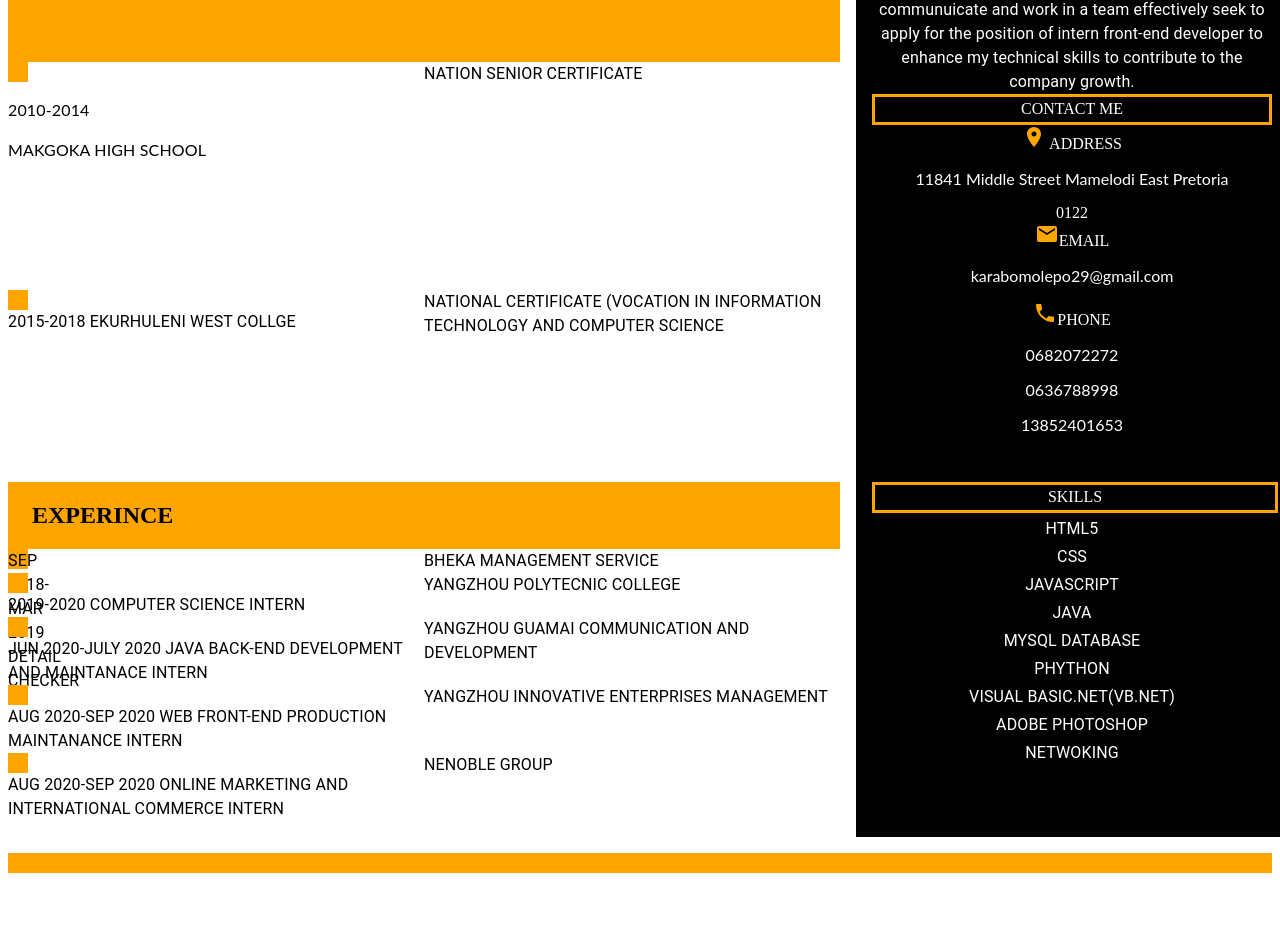
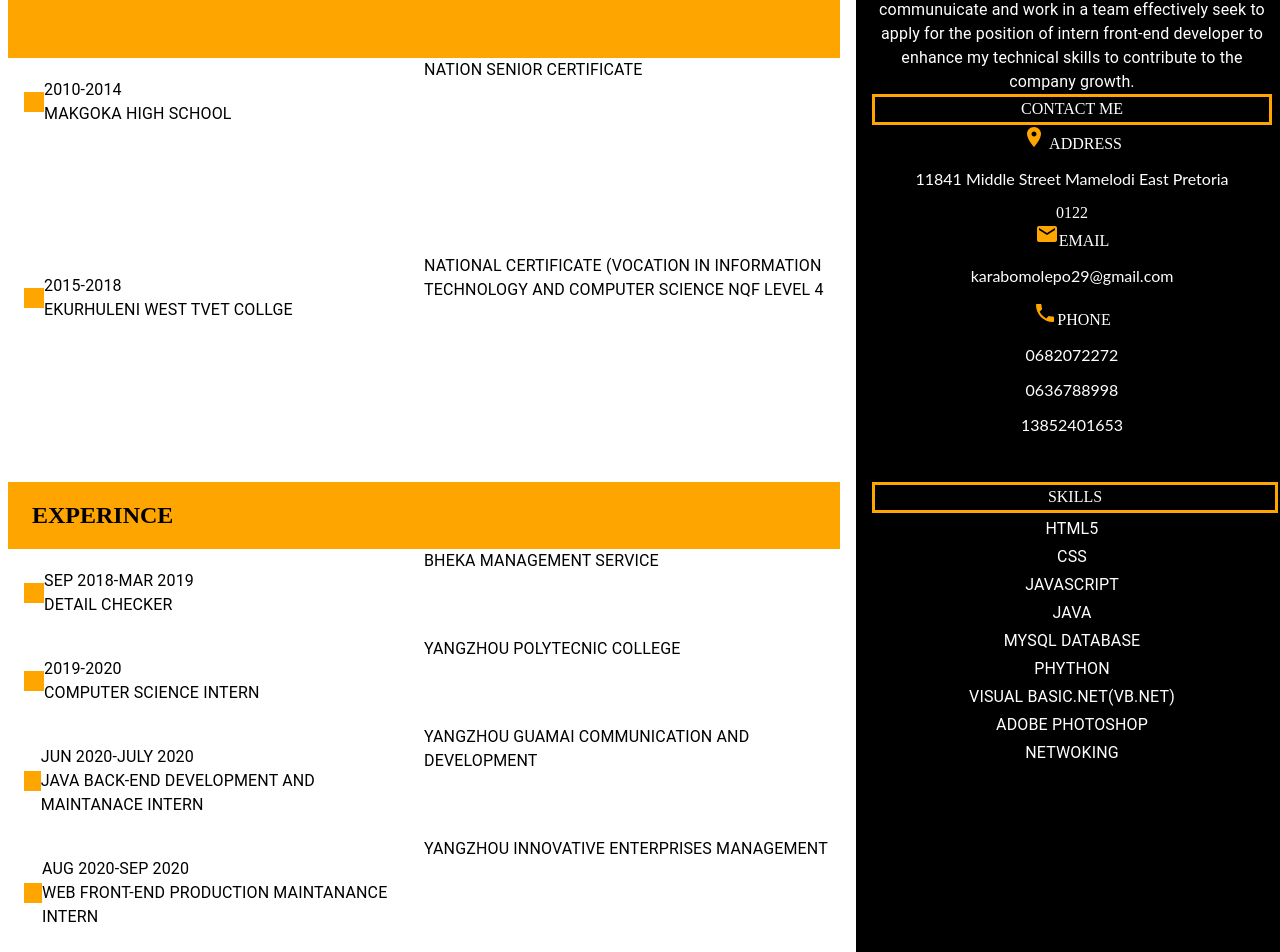
Before and after one commit to Kaybee-debug/practice, a React (Create React App) app: page / in a window 1280 px wide. Shown: the part 274-1226 px from the top of the page. Before the commit the page ends 1163 px from the top, so only its background shows below. Built offline with nearby package versions, Linux system fonts and the light colour scheme.

Commit message:
1 file modified

```diff
--- a/src/App.js
+++ b/src/App.js
@@ -5,6 +5,8 @@ import Container from '@material-ui/core/Container';
 import Typography from '@material-ui/core/Typography';
 import List from '@material-ui/core/List';
 import ListItemText from '@material-ui/core/ListItemText';
+import ListItem from '@material-ui/core/ListItem';
+
 import Box from '@material-ui/core/Box';
 import LocationOn from "@material-ui/icons/LocationOn";
 import Phone from "@material-ui/icons/Phone";
@@ -48,10 +50,16 @@ export default function App() {
           <Grid item xs={6}>
 
             <div>
+              <List>
+                <ListItem>
               <Box bgcolor="orange" width={20} height={20} />
-              <Typography>
-               <p> 2010-2014</p>
-               <p>MAKGOKA HIGH SCHOOL</p></Typography>
+
+              <ListItemText>
+                2010-2014<br/>
+               MAKGOKA HIGH SCHOOL
+               </ListItemText>
+               </ListItem>
+               </List>
             </div>
             {/*<div> <Rating name="size-small" defaultValue={2} size="small" />
 <Rating name="size-medium" defaultValue={2} />
@@ -64,15 +72,19 @@ export default function App() {
           <Grid item xs={6}>
 
             <div>
+              <List>
+                <ListItem>
               <Box bgcolor="orange" width={20} height={20} />
-              <Typography>2015-2018 EKURHULENI WEST COLLGE </Typography>
+              <ListItemText>2015-2018<br/> EKURHULENI WEST TVET COLLGE </ListItemText>
+              </ListItem>
+              </List>
             </div>
           </Grid>
           <Grid item xs={6}>
 
             <Typography>
               NATIONAL CERTIFICATE (VOCATION IN INFORMATION TECHNOLOGY AND
-              COMPUTER SCIENCE
+              COMPUTER SCIENCE NQF LEVEL 4
             </Typography>
           </Grid>
         </Grid>
@@ -157,9 +169,13 @@ export default function App() {
           <Grid item xs={6}>
 
             <div>
-              <Box bgcolor="orange" width={20} height={20} >
-              <Typography>SEP 2018-MAR 2019 DETAIL CHECKER</Typography>
-              </Box>
+              <List>
+                <ListItem>
+              <Box bgcolor="orange" width={20} height={20} />
+              <ListItemText>SEP 2018-MAR 2019 <br/>DETAIL CHECKER
+              </ListItemText>
+              </ListItem>
+              </List>
             </div>
           </Grid>
           <Grid item xs={6}>
@@ -169,8 +185,14 @@ export default function App() {
           <Grid item xs={6}>
 
             <div>
+              <List>
+                <ListItem>
               <Box bgcolor="orange" width={20} height={20} />
-              <Typography>2019-2020 COMPUTER SCIENCE INTERN</Typography>
+              <ListItemText>
+                2019-2020<br/>
+               COMPUTER SCIENCE INTERN</ListItemText>
+              </ListItem>
+              </List>
             </div>
           </Grid>
           <Grid item xs={6}>
@@ -180,11 +202,16 @@ export default function App() {
           <Grid item xs={6}>
 
             <div>
+              <List>
+                <ListItem>
               <Box bgcolor="orange" width={20} height={20} />
-              <Typography>
-                JUN 2020-JULY 2020 JAVA BACK-END DEVELOPMENT AND MAINTANACE
+              <ListItemText>
+                JUN 2020-JULY 2020 <br/>
+                JAVA BACK-END DEVELOPMENT AND MAINTANACE
                 INTERN
-              </Typography>
+              </ListItemText>
+              </ListItem>
+              </List>
             </div>
           </Grid>
           <Grid item xs={6}>
@@ -196,10 +223,15 @@ export default function App() {
           <Grid item xs={6}>
 
             <div>
+              <List>
+                <ListItem>
               <Box bgcolor="orange" width={20} height={20} />
-              <Typography>
-                AUG 2020-SEP 2020 WEB FRONT-END PRODUCTION MAINTANANCE INTERN
-              </Typography>
+              <ListItemText>
+                AUG 2020-SEP 2020 <br/>
+                WEB FRONT-END PRODUCTION MAINTANANCE INTERN
+              </ListItemText>
+              </ListItem>
+              </List>
             </div>
           </Grid>
           <Grid item xs={6}>
@@ -209,11 +241,16 @@ export default function App() {
           <Grid item xs={6}>
 
             <div>
+              <List>
+                <ListItem>
               <Box bgcolor="orange" width={20} height={20} />
-              <Typography>
-                AUG 2020-SEP 2020 ONLINE MARKETING AND INTERNATIONAL COMMERCE
+              <ListItemText>
+                AUG 2020-SEP 2020<br/>
+                 ONLINE MARKETING AND INTERNATIONAL COMMERCE
                 INTERN
-              </Typography>
+              </ListItemText>
+              </ListItem>
+              </List>
             </div>
           </Grid>
           <Grid item xs={6}>
```
